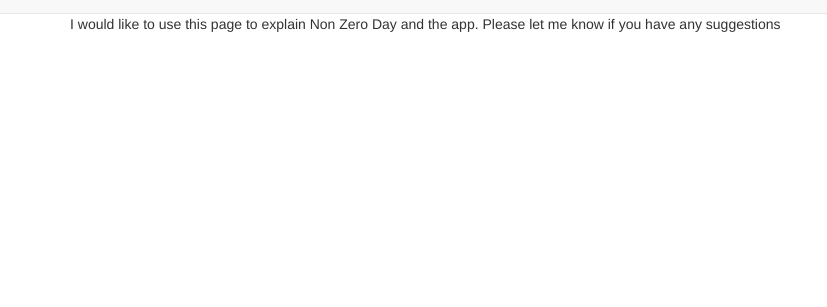
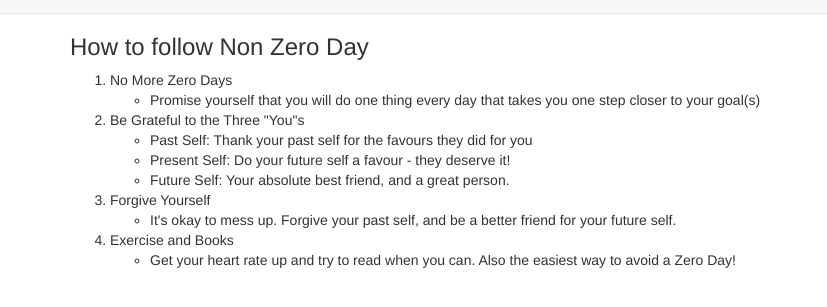
Before and after one commit to wyegelwel/nonzeroday, a website: page views/about.html in a window 1280 px wide. Shown: the part 37-344 px from the top of the page, without its empty margins (0-827 px from the left). Drawn offline with Linux system fonts and the light colour scheme; files that its build step writes are made by us from their sources.

Commit message:
Added more text to about page

```diff
--- a/views/about.html
+++ b/views/about.html
@@ -26,7 +26,32 @@
 	</nav>
 
 	<div class="container">
-		<p> I would like to use this page to explain Non Zero Day and the app. Please let me know if you have any suggestions </p>
+		<h3> How to follow Non Zero Day  </h3>
+		  <ol>
+	        <li>No More Zero Days
+	        	<ul>
+	        		<li>Promise yourself that you will do one thing every day that takes you one step closer to your goal(s)</li>
+	        	</ul>
+	        </li>
+	        <li>Be Grateful to the Three "You"s
+	        	<ul>
+					<li>Past Self: Thank your past self for the favours they did for you</li>
+					<li>Present Self: Do your future self a favour - they deserve it!</li>
+					<li>Future Self: Your absolute best friend, and a great person.</li>
+				</ul>
+	        </li>
+	        <li>Forgive Yourself
+	        	<ul>
+	        		<li>It's okay to mess up. Forgive your past self, and be a better friend for your future self.</li>
+	        	</ul>
+	        </li>
+	        </li>
+	        <li>Exercise and Books
+	        	<ul>
+	        		<li>Get your heart rate up and try to read when you can. Also the easiest way to avoid a Zero Day! </li>
+	        	</ul>
+	        </li>
+	      </ol>
 	</div>
 </body>
 
```
